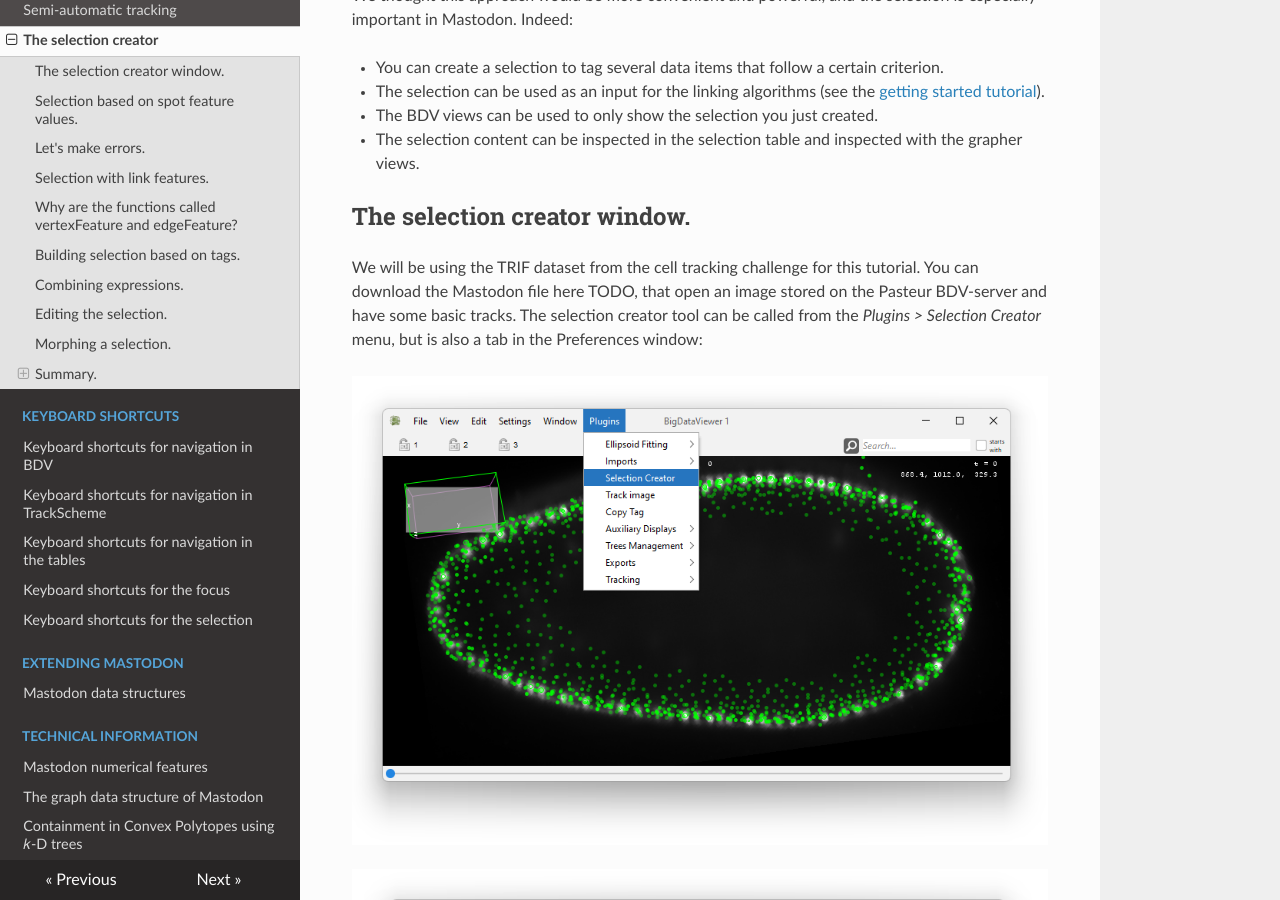
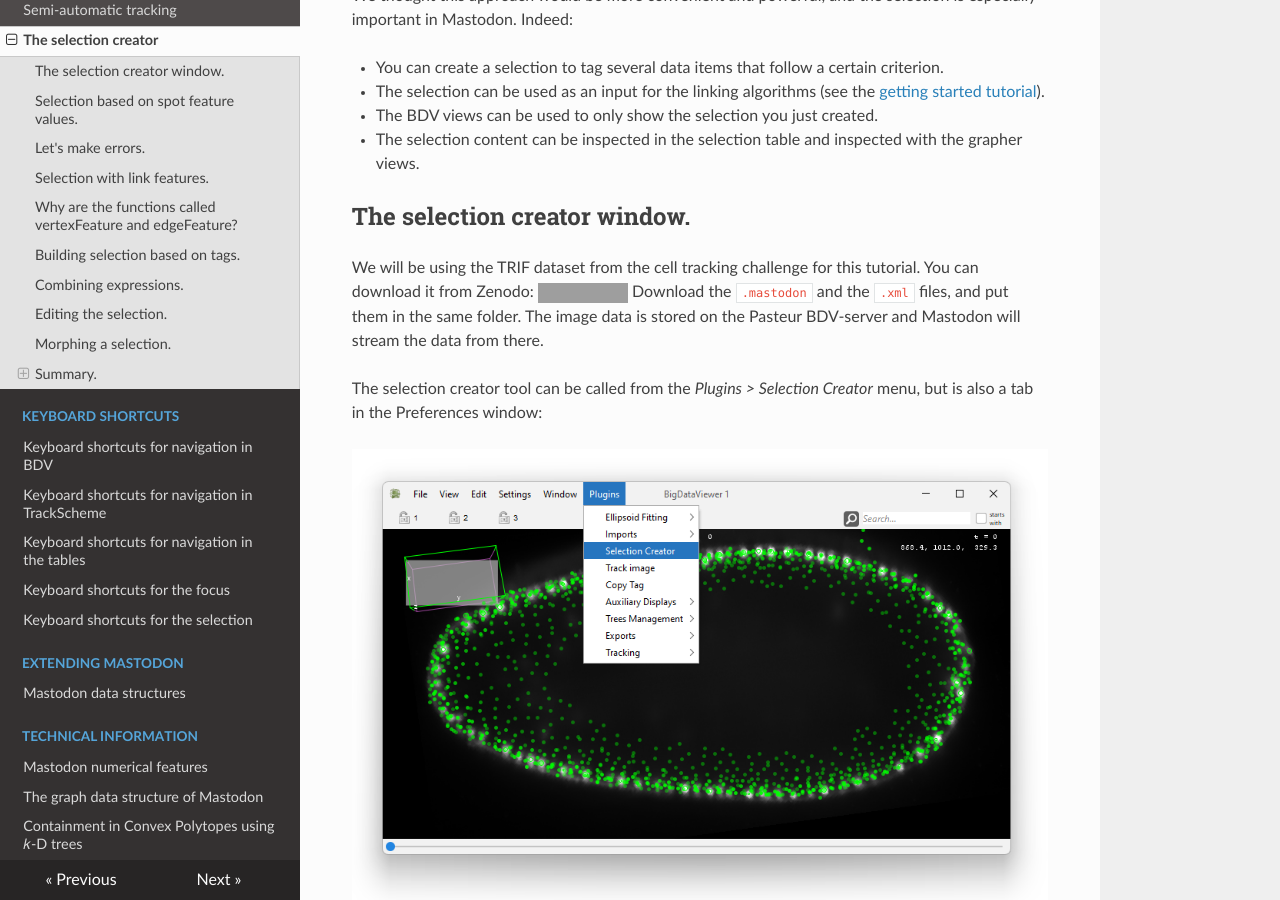
Before and after one commit to mastodon-sc/mastodon-documentation, an MkDocs documentation site: the page built from docs/partA/selection_creator.md, in a window 1280 px wide and 900 px high, scrolled down 488 px. Built offline with MkDocs 1.6.1, drawn with Linux system fonts in a browser that asks for light colours; nearby versions of some CDN libraries; grey boxes are pictures that could not be loaded.

Commit message:
Add a link to the example dataset for selection creator docs.

```diff
--- a/docs/partA/selection_creator.md
+++ b/docs/partA/selection_creator.md
@@ -27,7 +27,11 @@ Indeed:
 ## The selection creator window.
 
 We will be using the TRIF dataset from the cell tracking challenge for this tutorial.
-You can download the Mastodon file here TODO, that open an image stored on the Pasteur BDV-server and have some basic tracks.
+You can download it from Zenodo:
+[![DOI](https://zenodo.org/badge/DOI/10.5281/zenodo.7296222.svg)](https://doi.org/10.5281/zenodo.7296222)
+Download the `.mastodon` and the `.xml` files, and put them in the same folder.
+The image data is stored on the Pasteur BDV-server and Mastodon will stream the data from there.
+
 The selection creator tool can be called from the _Plugins > Selection Creator_ menu, but is also a tab in the Preferences window:
 
 ![image](../imgs/Mastodon_SelectionCreator_01.png)
```
Also changed, not shown: other parts of docs/partA/selection_creator.md (+1 -1 lines).
